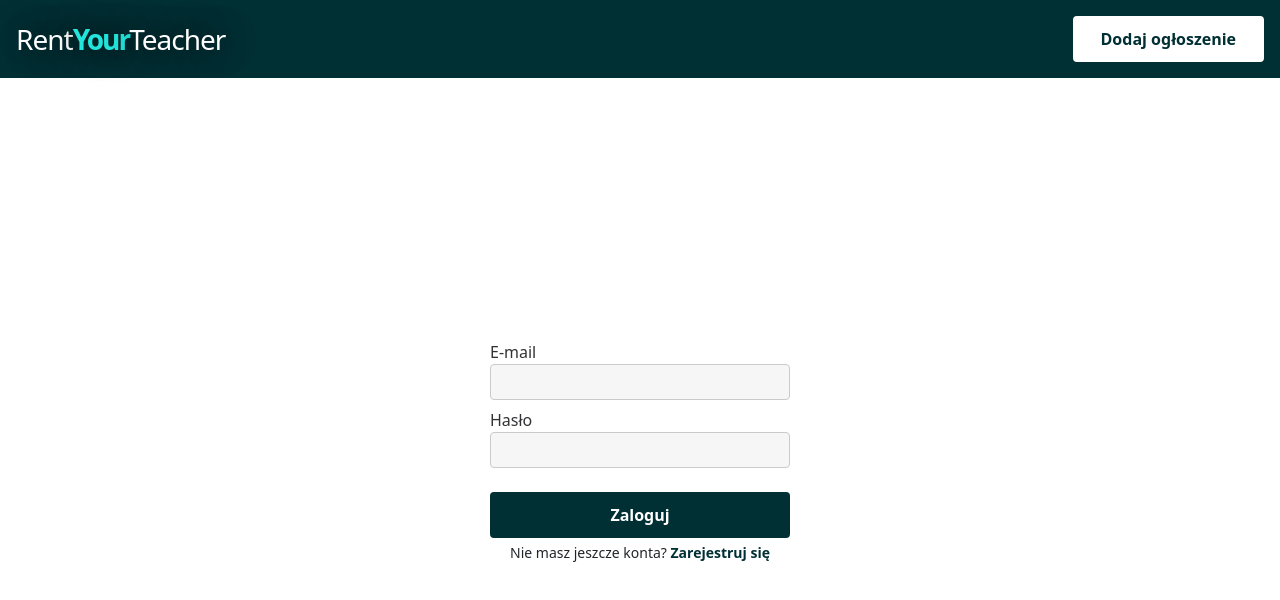
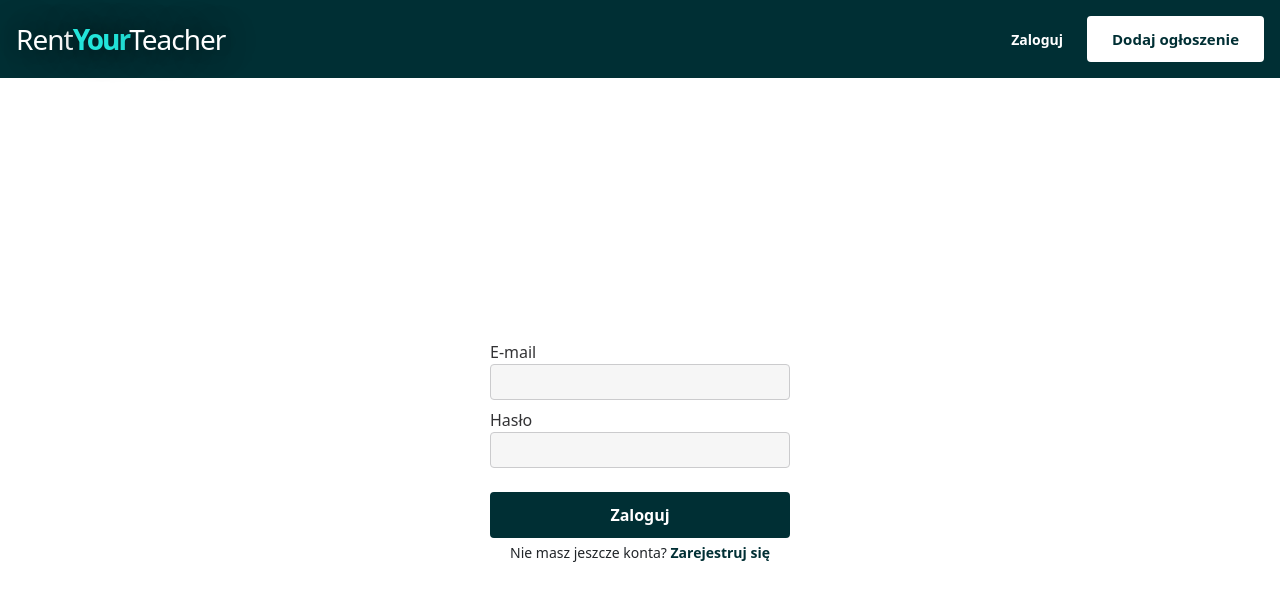
Before and after one commit to DarQxxx/rent-ur-teacher, a React (Create React App) app: page /login in a window 1280 px wide. Shown: the top 600 px of the page. Built offline with nearby package versions, Linux system fonts and the light colour scheme.

Commit message:
fix login, add context to auth

```diff
--- a/src/App.scss
+++ b/src/App.scss
@@ -18,7 +18,8 @@
   border-radius: 4px;
 
   &--white {
-    padding: 9px 23px;
+    font-size: 15px;
+    padding: 9px 20px;
     background-color: color($colors, white);
     border: solid 5px color($colors, white);
     color: color($colors, primary);
--- a/src/UI/styles/variables.scss
+++ b/src/UI/styles/variables.scss
@@ -12,6 +12,23 @@ $colors: (
         coral: #fff2f6
 );
 
+@each $color, $value in $colors {
+  .text--#{$color} {
+    color: $value;
+  }
+  //.#{$color}-bg {
+  //  background-color: $value;
+  //}
+}
+
+.text-color {
+  @for $i from 5 through 50 {
+    &--#{$i} {
+      font-size: #{$i}px !important;
+    }
+  }
+}
+
 //$color: $colors;
 @function color($palette, $key) {
   @return map.get($palette, $key)
--- a/src/components/Auth.tsx
+++ b/src/components/Auth.tsx
@@ -1,8 +1,9 @@
-import React, {useState} from "react";
+import React, {useContext, useState} from "react";
 import useValidate from "../hooks/useValidate";
 import useFetch from "../hooks/useFetch";
 import "./Auth.scss";
 import {Link, useNavigate} from "react-router-dom";
+import AuthContext from "../context/store/auth-context";
 
 const AuthForm: React.FC<{ action: string }> = (props) => {
     const [submitResult, setSubmitResult] = useState<{ success: any, resultMsg: string }>({
@@ -14,6 +15,7 @@ const AuthForm: React.FC<{ action: string }> = (props) => {
     const email = useValidate("email");
     const password = useValidate("password");
     const authFetch = useFetch();
+    const ctx = useContext(AuthContext)
 
     const submitHandler = (event: React.FormEvent<HTMLFormElement>): void => {
         event.preventDefault();
@@ -32,14 +34,15 @@ const AuthForm: React.FC<{ action: string }> = (props) => {
                 headers: {"Content-Type": "application/json"},
                 data: data,
             }).then(r => {
-                if (r.success){
-                    localStorage.setItem("token", r.result);
-                    navigate("/", {replace:true});
-                }
-                else{
+                if (r.success) {
+                    ctx.onLogin(r.token)
+                    localStorage.setItem("token", r.token);
+
+                    navigate("/", {replace: true});
+                } else {
                     setSubmitResult({
                         success: r.success,
-                        resultMsg: r.result
+                        resultMsg: r.error
                     })
                 }
             });
@@ -48,7 +51,7 @@ const AuthForm: React.FC<{ action: string }> = (props) => {
     };
     return (
         <div className="flex-grow-1 d-flex align-items-center justify-content-center flex-column">
-            {!submitResult.success && <p className="error-ryt font--18">{submitResult.resultMsg}</p>}
+            {!submitResult.success && <p className="font--18 fw-bold text--red mb-0">{submitResult.resultMsg}</p>}
             <form onSubmit={submitHandler} className="d-flex flex-column auth mt-4">
                 <label
                     htmlFor="email"
--- a/src/components/Header.tsx
+++ b/src/components/Header.tsx
@@ -1,14 +1,22 @@
-import React from "react";
+import React, {useContext} from "react";
 import "./Header.scss";
-import {Link, Outlet} from "react-router-dom";
+import {Link, Outlet, useNavigate} from "react-router-dom";
+import AuthContext from "../context/store/auth-context";
 const Header: React.FC = () => {
+    const ctx = useContext(AuthContext)
+    const navigate = useNavigate()
     return (
         <div className="d-flex flex-column min-vh-100">
             <div className="header d-flex justify-content-xxl-around justify-content-between  w-100 align-items-center p-3 flex-row">
                 <Link to="/" className="header__title font--28">
                     Rent<span className="fw-bold">Your</span>Teacher
                 </Link>
-                <div className="header__menu d-flex gap-2">
+                <div className="header__menu d-flex gap-2 align-items-center gap-4">
+                    {   !ctx.loginToken ?
+                        <Link to='/login' className="font--14 text--white text-decoration-none fw-bold">Zaloguj</Link> :
+                        <Link to='/login' onClick={ctx.onLogout} className="font--14 text--white text-decoration-none fw-bold">Wyloguj</Link>
+                    }
+
                     <Link to='/login' className="btn-ryt btn-ryt--white">Dodaj ogłoszenie</Link>
                 </div>
             </div>
--- /dev/null
+++ b/src/context/store/auth-context.tsx
@@ -0,0 +1,39 @@
+import React, {useEffect, useState} from "react";
+
+interface AuthContextInterface{
+    loginToken: string | null,
+    onLogin: (token: string) => void
+    onLogout: () => void
+}
+
+const AuthContext = React.createContext<AuthContextInterface>({
+    loginToken: null,
+    onLogin: (token) => {},
+    onLogout: () => {}
+});
+
+export const AuthContextProvider  = ({ children }: { children: React.ReactNode }) => {
+    const [loginToken, setLoginToken] = useState<string | null>(null);
+
+    useEffect(() => {
+        if (localStorage.getItem("token")) {
+            setLoginToken((localStorage.getItem("token") as string))
+        }
+        console.log(loginToken)
+        console.log(localStorage.getItem("token"))
+        return () => {};
+    }, [loginToken]);
+
+    const onLogin = (token: string) => {
+        setLoginToken(token)
+        localStorage.setItem("token", token);
+    }
+    const onLogout = () => {
+        setLoginToken(null)
+        localStorage.removeItem("token");
+    }
+
+    return <AuthContext.Provider value={{ loginToken: loginToken, onLogin: onLogin, onLogout: onLogout }}>{children}</AuthContext.Provider>
+}
+
+export default AuthContext
--- a/src/index.tsx
+++ b/src/index.tsx
@@ -2,14 +2,15 @@ import React from 'react';
 import ReactDOM from 'react-dom/client';
 import './index.scss';
 import App from './App';
+import {AuthContextProvider} from "./context/store/auth-context";
 
 const root = ReactDOM.createRoot(
   document.getElementById('root') as HTMLElement
 );
 root.render(
-  <React.StrictMode>
-    <App />
-  </React.StrictMode>
+  <AuthContextProvider>
+      <App />
+  </AuthContextProvider>
 );
 
 // If you want to start measuring performance in your app, pass a function
```
